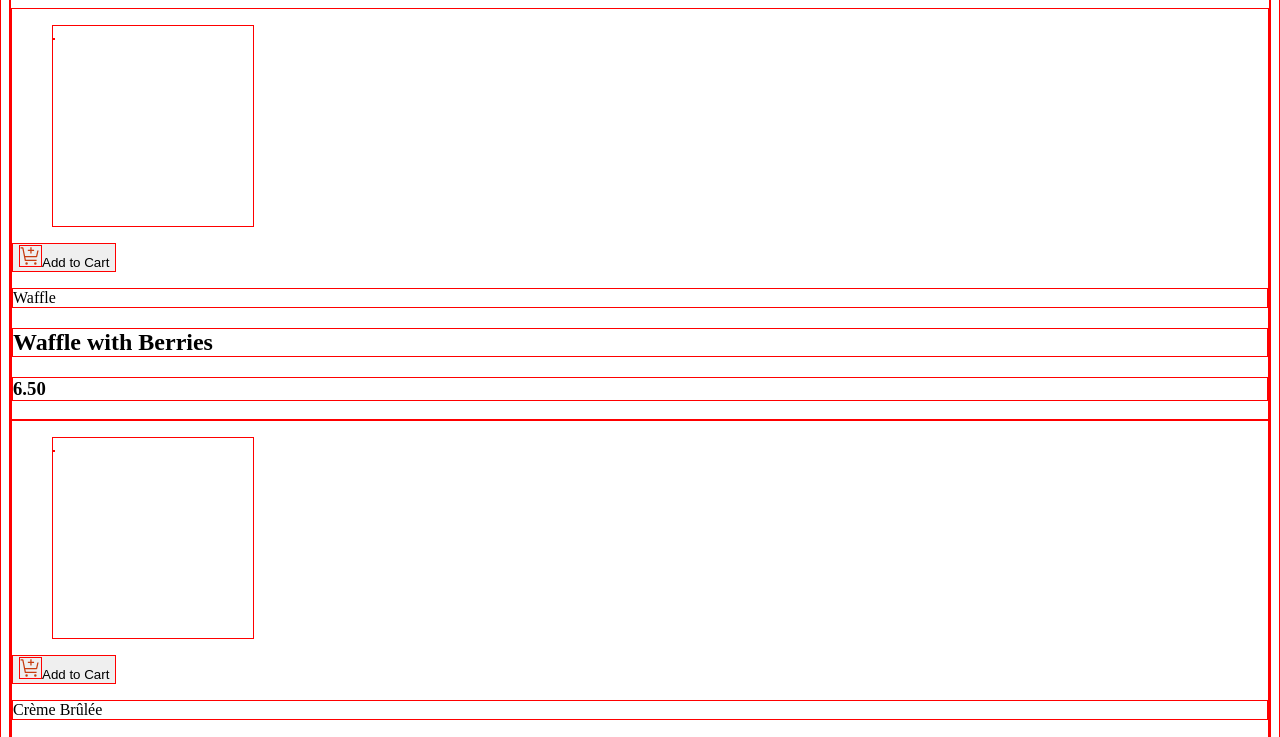
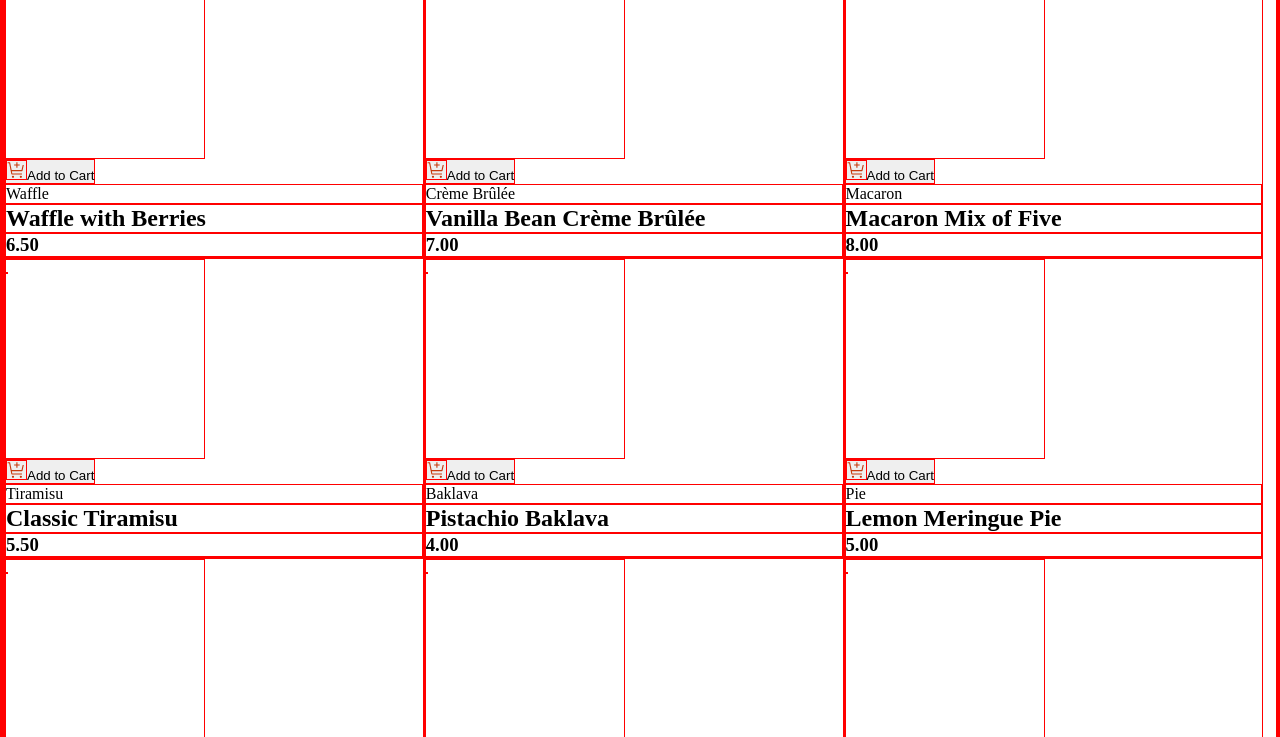
Before and after one commit to davhage/product-list-with-cart-main, a plain HTML site: page index.html in a window 1280 px wide. Shown: the part 85-822 px from the top of the page. Drawn offline with Linux system fonts and the light colour scheme.

Commit message:
adding css

```diff
--- a/index.html
+++ b/index.html
@@ -3,22 +3,14 @@
 <head>
   <meta charset="UTF-8">
   <meta name="viewport" content="width=device-width, initial-scale=1.0"> <!-- displays site properly based on user's device -->
-
   <link rel="icon" type="image/png" sizes="32x32" href="./assets/images/favicon-32x32.png">
-
   <title>Frontend Mentor | Product list with cart</title>
-
-  <!-- Feel free to remove these styles or customise in your own stylesheet 👍 -->
-  <style>
-    *{border: 1px solid red;}
-    .attribution { font-size: 11px; text-align: center; }
-    .attribution a { color: hsl(228, 45%, 44%); }
-    figure {height: 200px; width: 200px;}
-  </style>
+  <link rel="stylesheet" href="style.css">
 </head>
 <body>
+  <h1>Desserts</h1>
   <main>
-    <h1>Desserts</h1>
+    <section>
       <div>
         <figure><img src="" alt=""></figure>
         <button><svg xmlns="http://www.w3.org/2000/svg" width="21" height="20" fill="none" viewBox="0 0 21 20"><g fill="#C73B0F" clip-path="url(#a)"><path d="M6.583 18.75a1.25 1.25 0 1 0 0-2.5 1.25 1.25 0 0 0 0 2.5ZM15.334 18.75a1.25 1.25 0 1 0 0-2.5 1.25 1.25 0 0 0 0 2.5ZM3.446 1.752a.625.625 0 0 0-.613-.502h-2.5V2.5h1.988l2.4 11.998a.625.625 0 0 0 .612.502h11.25v-1.25H5.847l-.5-2.5h11.238a.625.625 0 0 0 .61-.49l1.417-6.385h-1.28L16.083 10H5.096l-1.65-8.248Z"/><path d="M11.584 3.75v-2.5h-1.25v2.5h-2.5V5h2.5v2.5h1.25V5h2.5V3.75h-2.5Z"/></g><defs><clipPath id="a"><path fill="#fff" d="M.333 0h20v20h-20z"/></clipPath></defs></svg>Add to Cart</button>
@@ -83,11 +75,11 @@
         <h3>6.50</h3>
       </div>
     </main>
+  </section>
   <aside>
     Your Cart (<!-- Quantity -->)
     Your added items will appear here
   </aside>
-
   <div class="attribution">
     Challenge by <a href="https://www.frontendmentor.io?ref=challenge">Frontend Mentor</a>.
     Coded by <a href="#">Your Name Here</a>.
--- /dev/null
+++ b/style.css
@@ -0,0 +1,20 @@
+*{
+    border: 1px solid red;
+    box-sizing: border-box;
+    margin: 0;
+    padding: 0;
+}
+main, section{
+    display: flex;
+    flex-wrap: wrap;
+}
+div{
+    width: 33%;
+}
+figure {
+    height: 200px;
+    width: 200px;
+}
+
+.attribution { font-size: 11px; text-align: center; }
+.attribution a { color: hsl(228, 45%, 44%); }
```
Lines whose indentation alone changed are shown as unchanged.
